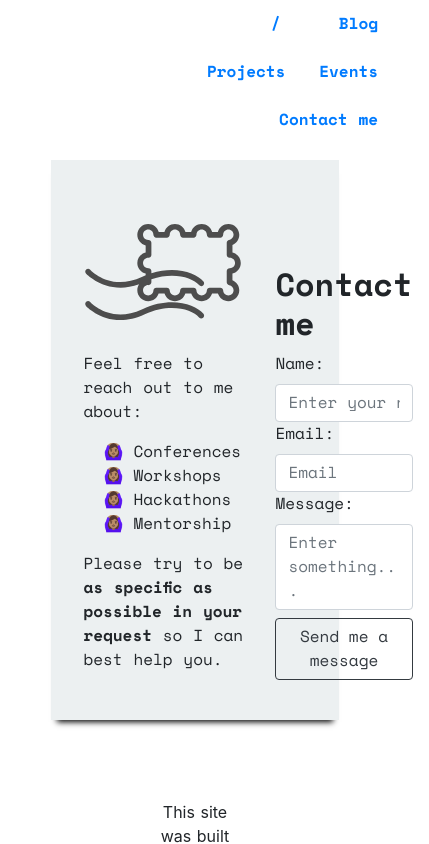
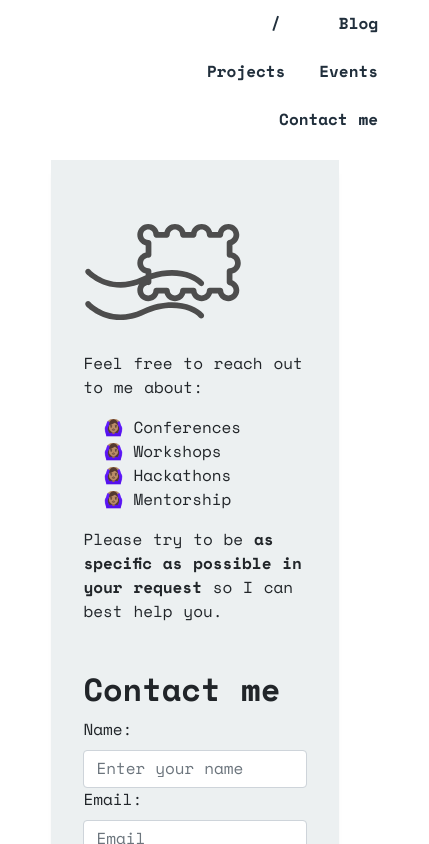
Before and after one commit to amyloula/nuxt-vuejs-personal-site, a Nuxt app: page /contact in a window 390 px wide. Shown: the top 844 px of the page, 429 px wide, since content can reach past the window. Built offline with nearby package versions, Linux system fonts and the light colour scheme.

Commit message:
style(components) make contact form responsive

```diff
--- a/assets/styles/_variables.scss
+++ b/assets/styles/_variables.scss
@@ -1,10 +1,12 @@
 @font-face {
   font-family: "Space Mono";
   src: url("~assets/fonts/spacemono-regular-webfont.woff") format("woff");
+  font-display: fallback;
 }
 @font-face {
   font-family: "Space Mono-Bold";
   src: url("~assets/fonts/spacemono-bold-webfont.woff") format("woff");
+  font-display: fallback;
 }
 
 $main-header-font: "Space Mono-Bold";
@@ -18,3 +20,4 @@ $main-header-color: white;
 $main-accent-color: #48C9B0;
 
 $secondary-background-color: #ECF0F1;
+$secondary-text-color: #212F3C;
--- a/components/ContactForm.vue
+++ b/components/ContactForm.vue
@@ -45,6 +45,7 @@
     width: 90%;
     margin: 0 auto;
     display: flex;
+    flex-direction: row;
     align-items: flex-end;
     padding: 1rem;
     font-family: $main-body-font;
@@ -82,4 +83,11 @@
         }
     }
 }
+
+@media(max-width: 768px) {
+    .contact__form {
+        flex-direction: column;
+        align-items: normal;
+    }
+}
 </style>
--- a/components/Header.vue
+++ b/components/Header.vue
@@ -38,6 +38,9 @@
             justify-content: center;
             text-align: right;
             padding: $main-padding;
+            a {
+                color: $secondary-text-color;
+            }
             &:hover {
                 color: $main-accent-color;
                 transition: color 0.5s ease;
```
Lines whose indentation alone changed are shown as unchanged.
